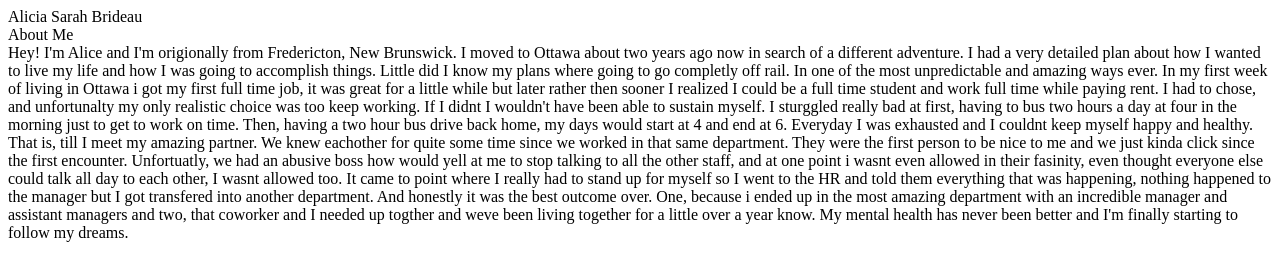
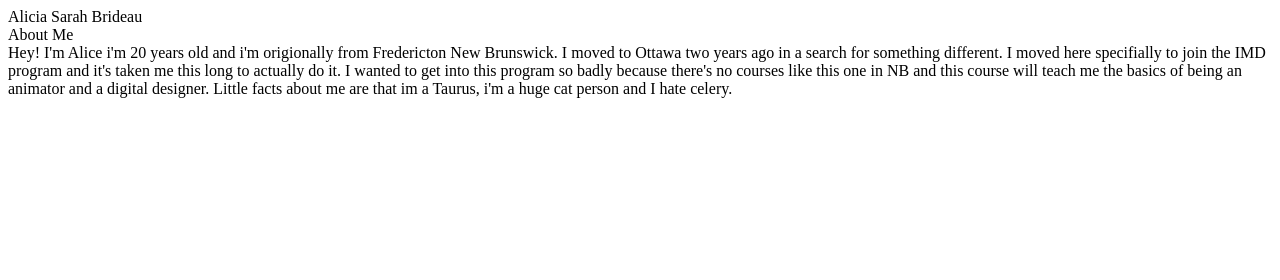
Before and after one commit to Brid0092/Brid0092.github.io, a plain HTML site: page html-assignment/index.html in a window 1280 px wide. Drawn offline with Linux system fonts and the light colour scheme.

Commit message:
Adds Paragraph

```diff
--- a/html-assignment/index.html
+++ b/html-assignment/index.html
@@ -11,20 +11,15 @@
 
     <article>
         <Header>About Me</Header>
-<paragraph>Hey! I'm Alice and I'm origionally from Fredericton, New Brunswick. I moved to Ottawa about two years ago now in search of a different adventure.
-    I had a very detailed plan about how I wanted to live my life and how I was going to accomplish things. Little did I know my plans where going to go completly
-    off rail. In one of the most unpredictable and amazing ways ever. In my first week of living in Ottawa i got my first full time job, it was great for a little
-    while but later rather then sooner I realized I could be a full time student and work full time while paying rent. I had to chose, and unfortunalty my only realistic
-    choice was too keep working. If I didnt I wouldn't have been able to sustain myself. I sturggled really bad at first, having to bus two hours a day at four in the
-    morning just to get to work on time. Then, having a two hour bus drive back home, my days would start at 4 and end at 6. Everyday I was exhausted and I couldnt keep
-    myself happy and healthy.
+<paragraph>Hey! I'm Alice i'm 20 years old and i'm origionally from Fredericton New Brunswick.
+    I moved to Ottawa two years ago in a search for something different. I moved here specifially
+    to join the IMD program and it's taken me this long to actually do it. I wanted to get into this
+    program so badly because there's no courses like this one in NB and this course will teach me the
+    basics of being an animator and a digital designer.
 </paragraph>
-<paragraph>That is, till I meet my amazing partner. We knew eachother for quite some time since we worked in that same department. They were the first person to be nice
-    to me and we just kinda click since the first encounter. Unfortuatly, we had an abusive boss how would yell at me to stop talking to all the other staff, and at one point i wasnt even allowed in their
-    fasinity, even thought everyone else could talk all day to each other, I wasnt allowed too. It came to point where I really had to stand up for myself so I went to
-    the HR and told them everything that was happening, nothing happened to the manager but I got transfered into another department. And honestly it was the best outcome over. One, because i ended up
-    in the most amazing department with an incredible manager and assistant managers and two, that coworker and I needed up togther and weve been living together for a little
-    over a year know. My mental health has never been better and I'm finally starting to follow my dreams.
+
+<paragraph>
+    Little facts about me are that im a Taurus, i'm a huge cat person and I hate celery.
 </paragraph>
     </article>
 
```
